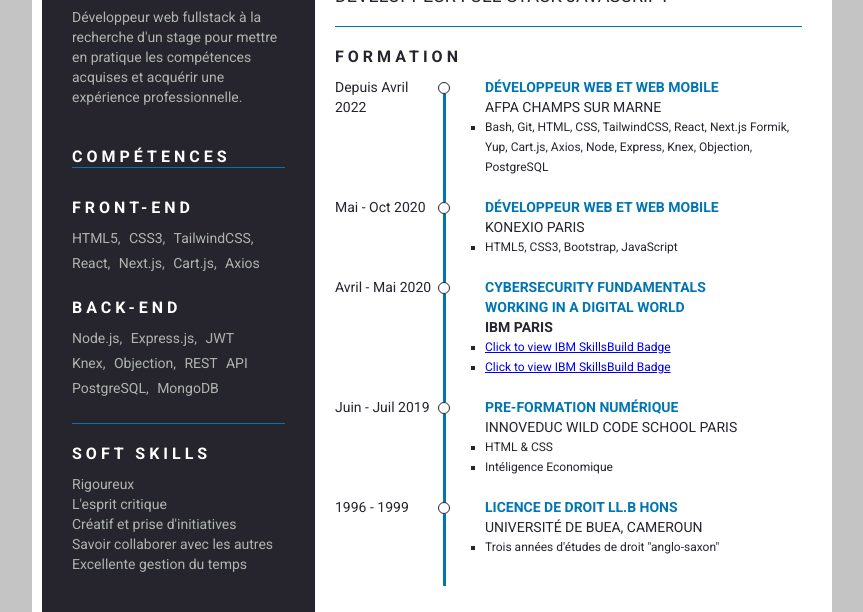
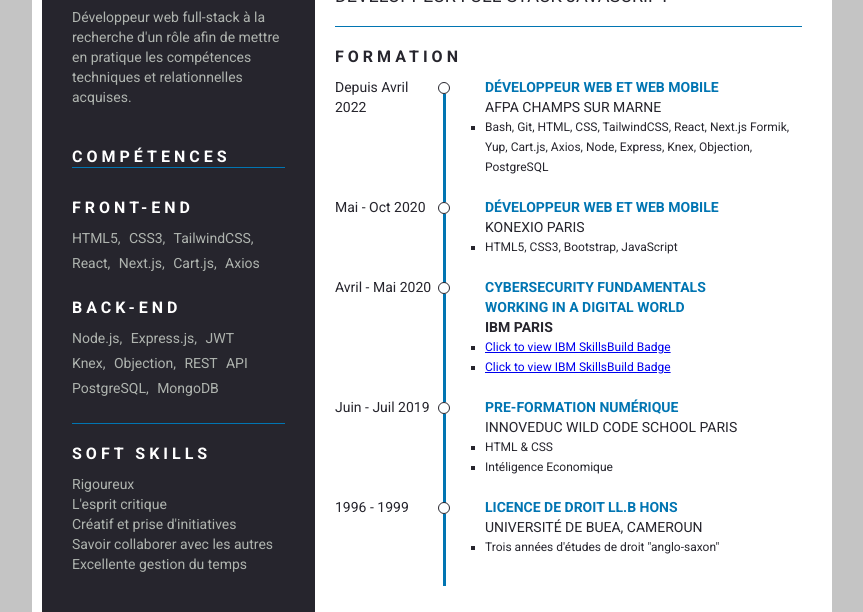
Before and after one commit to SAMMBENDE/new_cv_mbende, a plain HTML site: page index.html in a window 1280 px wide. Shown: the part 144-756 px from the top of the page, without its empty margins (208-1071 px from the left). Drawn offline with Linux system fonts and the light colour scheme.

Commit message:
profil adjust

```diff
--- a/index.html
+++ b/index.html
@@ -22,9 +22,9 @@
           <div class="resume_item resume_profile">
             <div class="resume_titlecomp">Profil</div>
             <div class="resume_info">
-              Développeur web fullstack à la recherche d'un stage
-              pour mettre en pratique les compétences acquises
-              et acquérir une expérience professionnelle.
+              Développeur web full-stack à la recherche d'un rôle
+              afin de mettre en pratique les compétences techniques
+              et relationnelles acquises.
             </div><br>
 
             <div class="resume_item resume_skills">
```
